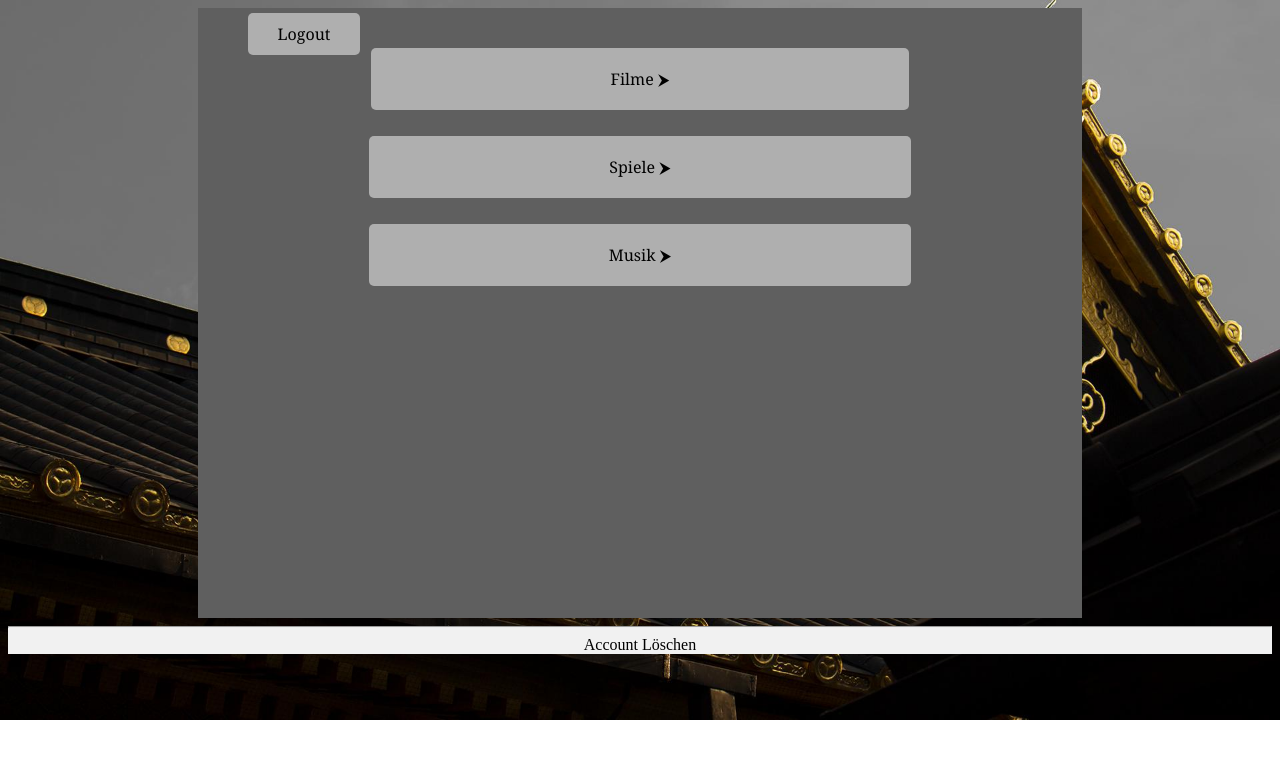
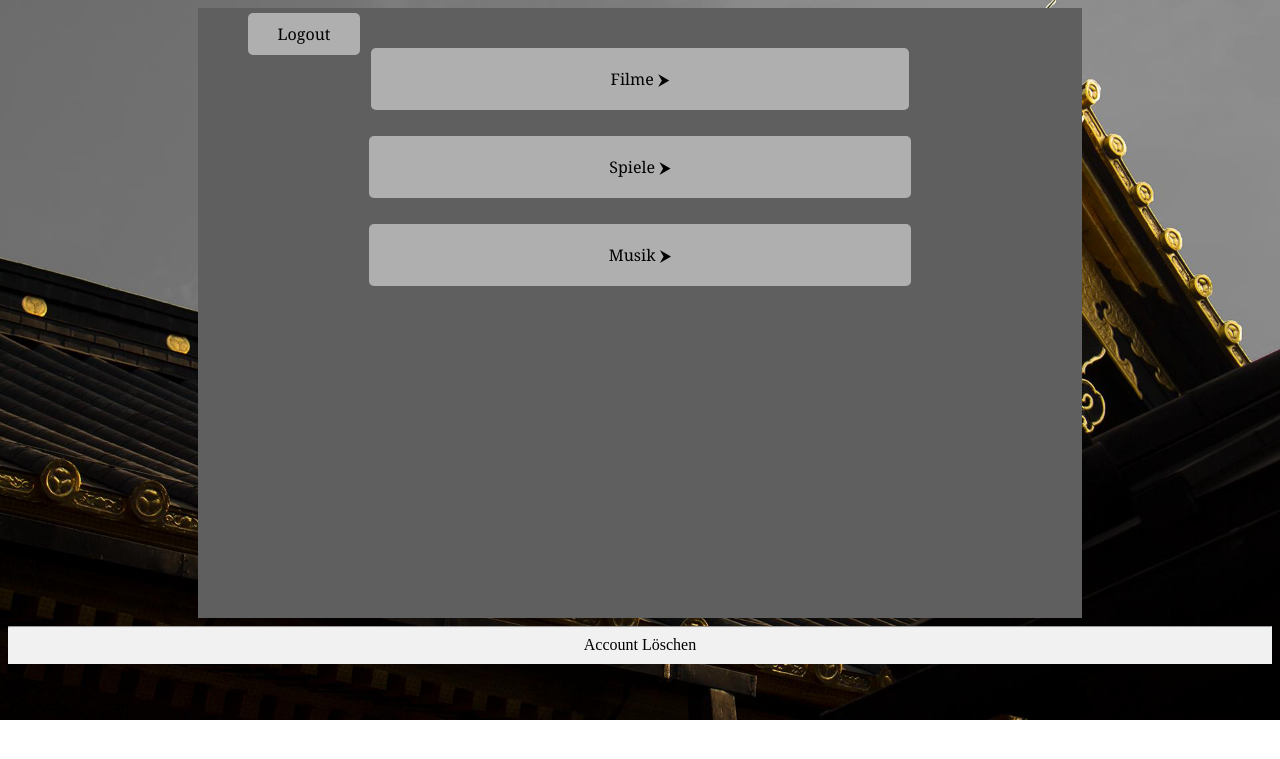
Before and after one commit to Nano5x/Medienbibliothek, a PHP site: page /index.php in a window 1280 px wide. Shown: the top 759 px of the page. Run offline with PHP 8.4, Linux system fonts and the light colour scheme; the visitor is signed in with stand-in values (Sample User, id 1).

Commit message:
Update indexstyle.css

```diff
--- a/styles/indexstyle.css
+++ b/styles/indexstyle.css
@@ -184,5 +184,5 @@ tr{
 #footer{
     background-color: #f1f1f1;
     text-align: center;
-    padding 15px;
+    height: 38px;
 }
```
